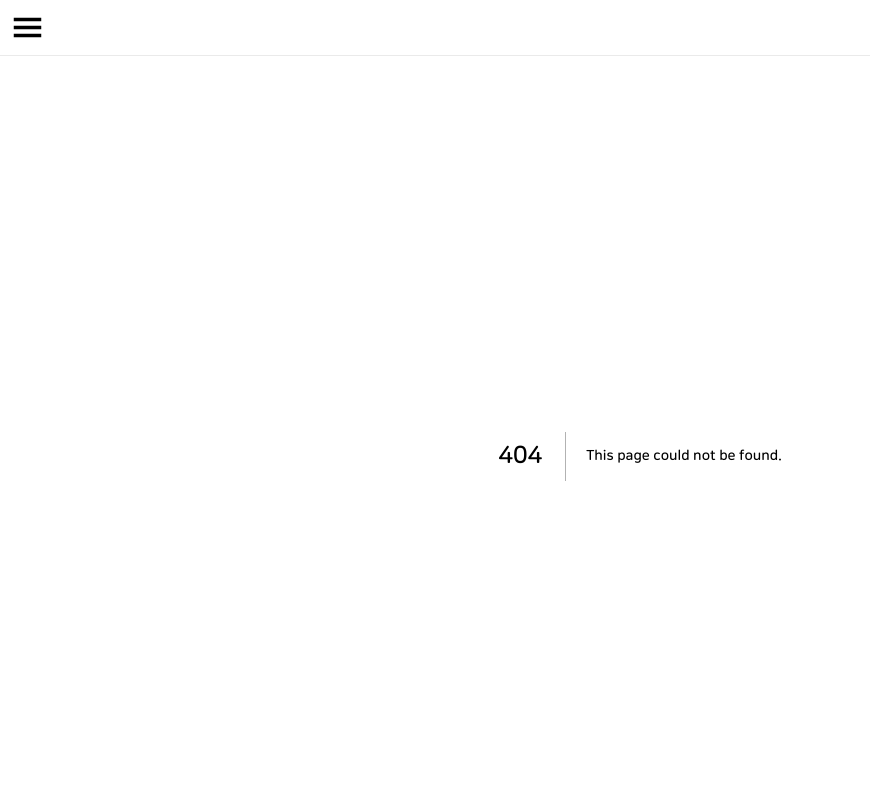
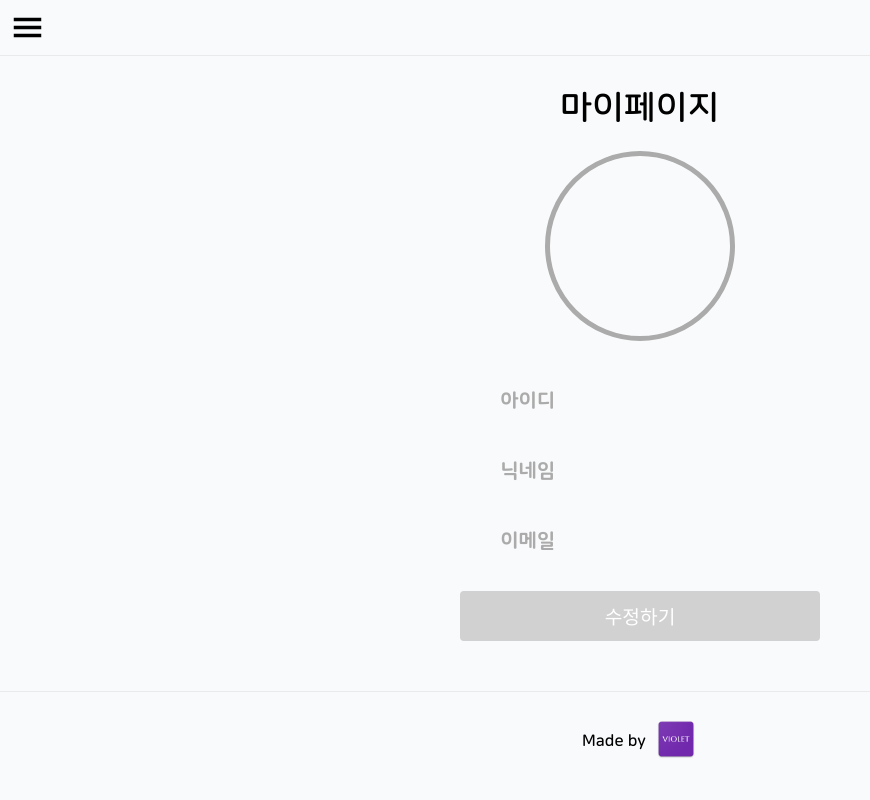
Before and after one commit to kmuu011/NextJS-Boilerplate, a Next.js app: page /member/myPage in a window 1280 px wide. Before the commit this address had no page. Shown: the top 800 px of the page, without its empty margins (0-870 px from the left). Built offline with nearby package versions, Linux system fonts and the light colour scheme; no server answers.

Commit message:
feat: 마이페이지 프로토타입 구현

```diff
--- /dev/null
+++ b/pages/member/myPage.tsx
@@ -0,0 +1,80 @@
+import type {NextPage} from 'next';
+
+import * as styles from "../../styles/member/MyPage.style";
+import {BaseSyntheticEvent, FormEventHandler, useEffect, useState} from "react";
+import SetHead from "../../src/component/common/Head";
+import {tokenCheck} from "../../src/api/member";
+import {MemberInfoDto} from "../../src/type/member";
+
+const rules = {
+    id: /^[0-9a-zA-Z]*$/i,
+    nickname: /^[0-9a-zA-Z가-힣]*$/i,
+    email: /^[0-9a-zA-Z]([-_.]?[0-9a-zA-Z])*@[0-9a-zA-Z]([-_.]?[0-9a-zA-Z])*.[a-zA-Z]{2,3}$/i
+}
+
+const MyPage: NextPage = () => {
+    const [memberInfo, setMemberInfo] = useState<MemberInfoDto>();
+
+    useEffect(() => {
+        tokenCheck()
+            .then(response => {
+                if (response?.status !== 200) {
+                    alert(response?.data.message);
+                    return;
+                }
+
+                setMemberInfo(response.data);
+            })
+    }, [])
+
+    return (
+        <div className={styles.container}>
+            <SetHead/>
+
+            <div className={styles.title}>
+                마이페이지
+            </div>
+
+            <div className={styles.myPageWrap}>
+                <div className={styles.profileImgWrap}>
+                    <div className={styles.profileImgBorder}>
+                    </div>
+                </div>
+
+                <div className={styles.profileInfoWrap}>
+                    <div className={styles.profileInfo}>
+                        <div className={styles.profileInfoDesc}>
+                            아이디
+                        </div>
+                        <div className={styles.profileInfoValue}>
+                            {memberInfo?.id || ''}
+                        </div>
+                    </div>
+                    <div className={styles.profileInfo}>
+                        <div className={styles.profileInfoDesc}>
+                            닉네임
+                        </div>
+                        <div className={styles.profileInfoValue}>
+                            {memberInfo?.nickname || ''}
+                        </div>
+                    </div>
+                    <div className={styles.profileInfo}>
+                        <div className={styles.profileInfoDesc}>
+                            이메일
+                        </div>
+                        <div className={styles.profileInfoValue}>
+                            {memberInfo?.email || ''}
+                        </div>
+                    </div>
+                </div>
+
+                <div className={styles.buttonWrap}>
+                    <button>수정하기</button>
+                </div>
+            </div>
+
+        </div>
+    )
+}
+
+export default MyPage
--- a/styles/globals.scss
+++ b/styles/globals.scss
@@ -2,10 +2,10 @@
 
 :root {
   --background-color: #f9fafb;
-  --color-1: #c4b6f6;
-  --color-2: #a089f0;
-  --color-3: #8e72ed;
-  --color-4: #7c5cea;
+  --color-1: #f9f9f9;
+  --color-2: #d1d1d1;
+  --color-3: #ababab;
+  --color-4: #898989;
 
   --color-red: #ff6f6e;
   --color-blue: #4b6fff;
--- a/styles/member/MyPage.style.ts
+++ b/styles/member/MyPage.style.ts
@@ -0,0 +1,61 @@
+import {css} from "@emotion/css";
+
+export const container = css`
+  text-align: center;
+  margin: 0 auto;
+  width: 450px;
+`;
+
+export const title = css`
+  margin-top: 35px;
+  font-size: 35px;
+`;
+
+export const myPageWrap = css`
+  display: flex;
+  justify-content: center;
+  flex-direction: column;
+  align-items: center;
+`;
+
+export const profileImgWrap = css`
+  margin-top: var(--default-top-margin);
+  display: flex;
+  justify-content: center;
+`;
+
+export const profileImgBorder = css`
+  overflow: hidden;
+  width: 180px;
+  height: 180px;
+  border: 5px solid var(--color-3);
+  border-radius: 50%;
+  cursor: pointer;
+`;
+
+export const profileInfoWrap = css`
+    width: 62%;
+`;
+
+export const profileInfo = css`
+  margin-top: 50px;
+  text-align: left;
+`;
+
+export const profileInfoDesc = css`
+  font-size: 20px;
+  color: var(--color-3);
+  font-weight: 700;
+`;
+
+export const profileInfoValue = css`
+  padding-left: 2px;
+  margin-top: 5px;
+  font-size: 15px;
+  word-break: break-all;
+`;
+
+export const buttonWrap = css`
+  margin-top: 35px;
+  width: 80%;
+`;
```
Also changed, not shown: src/type/member.ts (+8 -0 lines).
